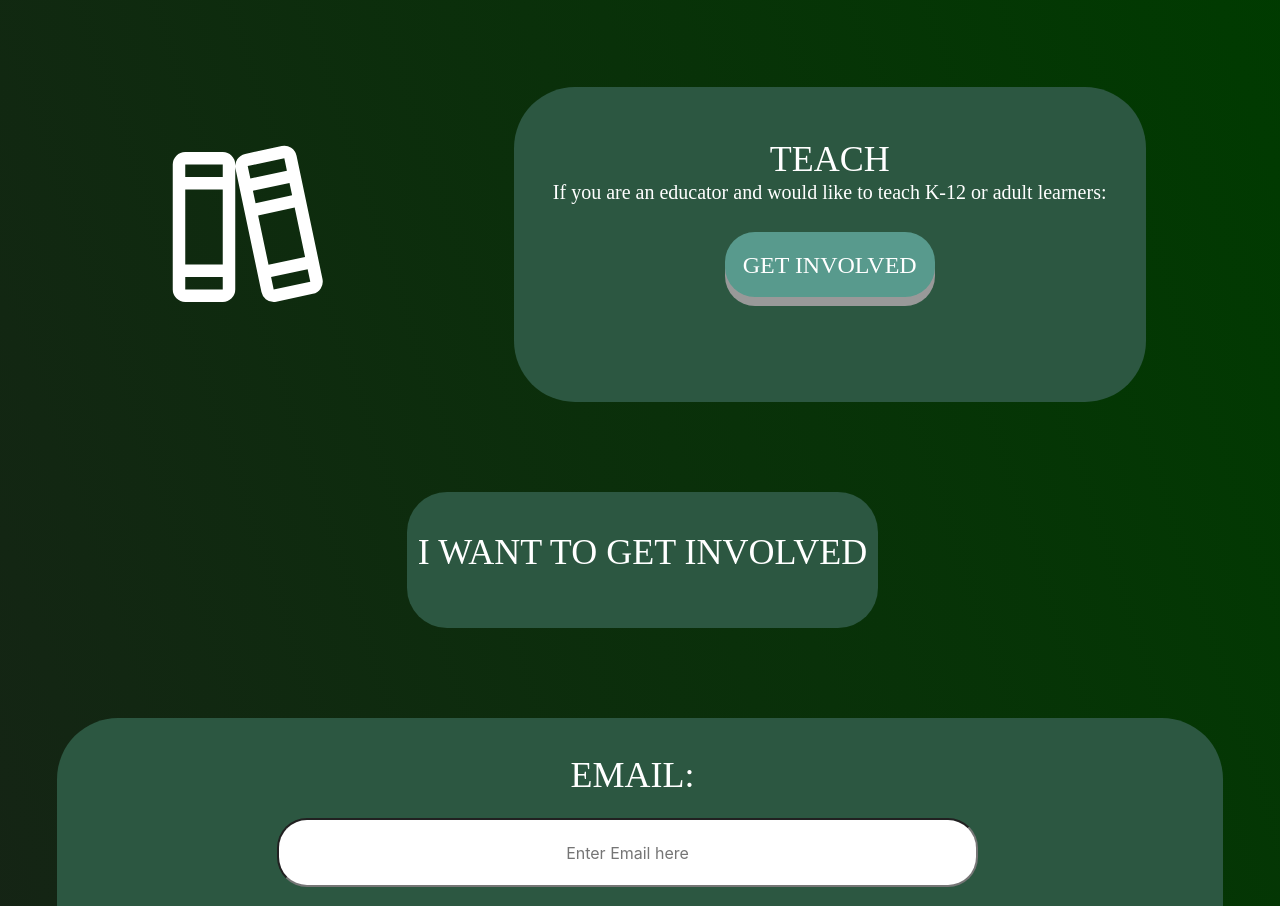
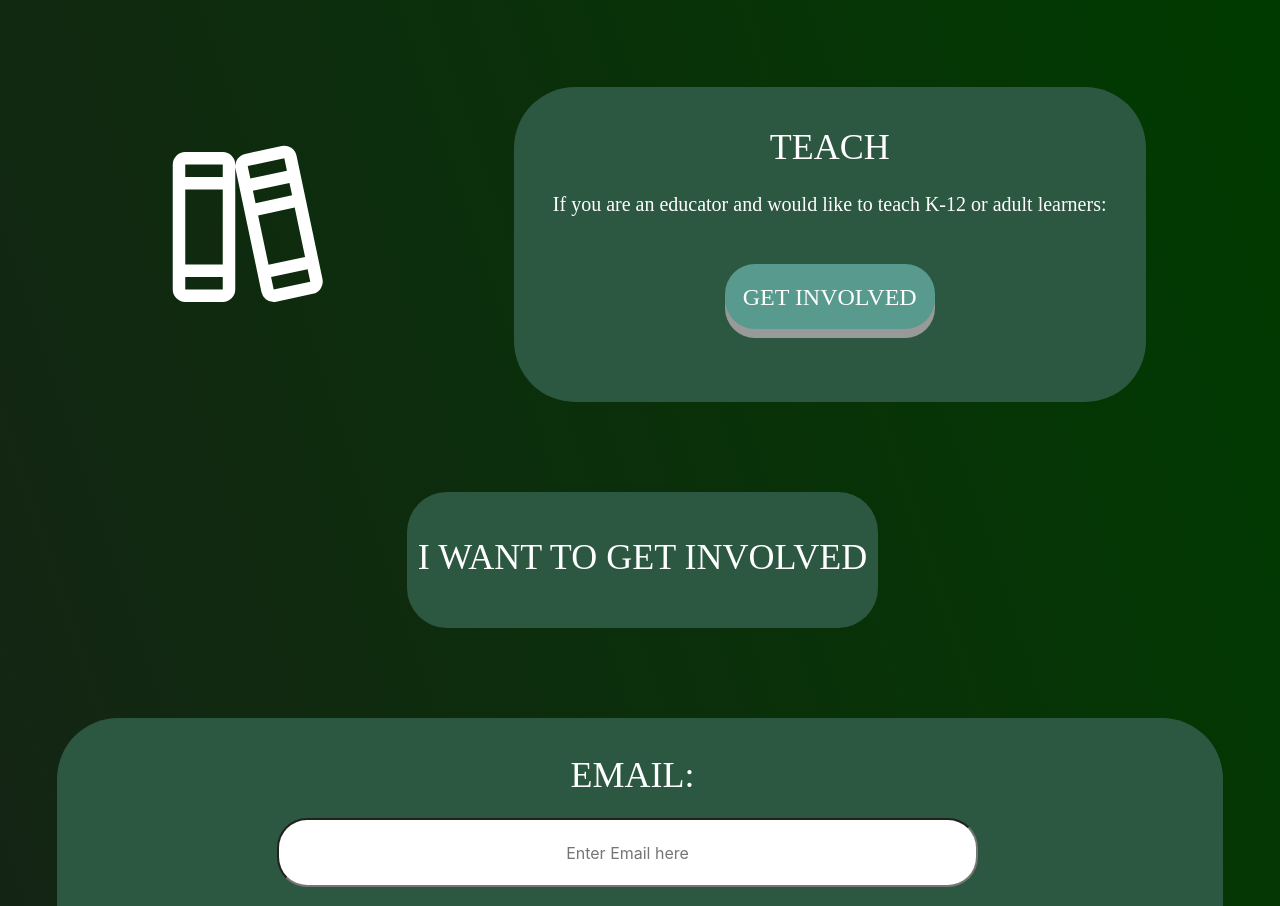
Before and after one commit to Serene-Valley/Oasis, a plain HTML site: page support.html in a window 1280 px wide. Shown: the part 1332-2238 px from the top of the page. Drawn offline with nearby package versions, Linux system fonts and the light colour scheme; a web font is replaced by a local one.

Commit message:
Presenting Support Page

```diff
--- a/support.css
+++ b/support.css
@@ -77,6 +77,8 @@ main {
   font-family: Moul;
   font-size: 36px;
   color: #FFFFFF;
+  margin-top:10px;
+  margin-bottom:40px;
 }
 
 #support-description {
@@ -102,7 +104,8 @@ main {
   box-shadow: 0 9px #999;
   height: 65px;
   width: 210px;
-  margin-bottom: 60px;
+  margin-top:20px;
+  margin-bottom: 50px;
 }
 
 .get-involved:hover {
@@ -135,6 +138,7 @@ main {
   font-size: 36px;
   font-family: Moul;
   border-radius: 40px;
+  padding-top:10px;
   margin-bottom: 90px;
   margin-left: 350px;
 }
@@ -164,7 +168,6 @@ main {
   border-radius: 30px;
   text-align: center;
   margin-left: 220px;
-  margin-
 }
 
 .submit-button {
@@ -293,6 +296,7 @@ margin-left:25px;
   margin-left:65px;
   margin-top:30px;
   margin-bottom:40px;
+  box-shadow: 0 6px #999;
   }
 
 
```
